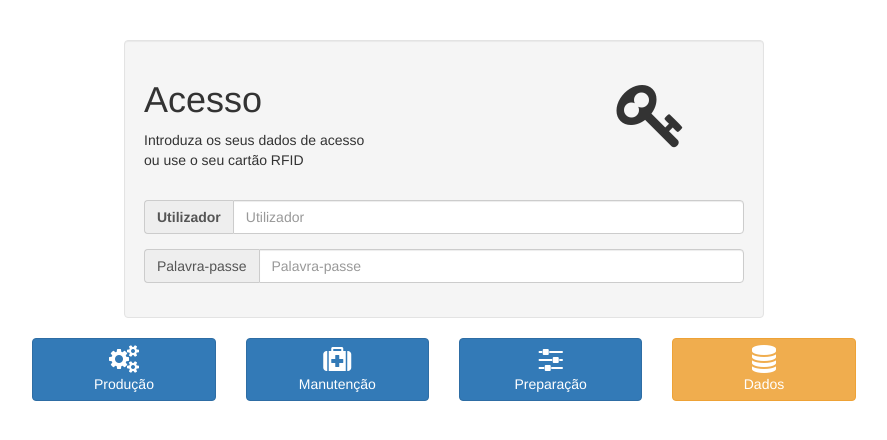
After one commit to hsmptg/prettest, a Flask app: page /Test in a window 1280 px wide. The commit adds this page. Shown: the top 440 px of the page, without its empty margins (196-1083 px from the left). Run offline with Flask 2, Linux system fonts and the light colour scheme; some libraries are stand-ins or nearby versions.

Commit message:
Bootstrap form 1st try

```diff
--- a/app/main/views.py
+++ b/app/main/views.py
@@ -26,6 +26,11 @@ def unauthorized_handler():
 @main.route('/')
 def index():
     return render_template('index.html', msg=MESSAGES['default'])
+
+
+@main.route('/Test')
+def Test():
+    return render_template('new.html')
 
 
 @main.route('/login', methods=['GET', 'POST'])
--- a/app/templates/base.html
+++ b/app/templates/base.html
@@ -25,6 +25,7 @@
                 <li><a href="/">Home</a></li>
                 <li><a href="/login">Login</a></li>
                 <li><a href="/logout">Logout</a></li>
+                <li><a href="/Test">Test</a></li>
             </ul>
         </div>
     </div>
--- /dev/null
+++ b/app/templates/new.html
@@ -0,0 +1,71 @@
+<!DOCTYPE html>
+<html lang="en">
+<head>
+    <meta charset="UTF-8">
+    <meta http-equiv="X-UA-Compatible" content="IE=edge">
+    <meta name="viewport" content="width=device-width, initial-scale=1">
+    <link rel="stylesheet" href="https://maxcdn.bootstrapcdn.com/bootstrap/3.3.5/css/bootstrap.min.css">
+    <link rel="stylesheet" href="https://maxcdn.bootstrapcdn.com/font-awesome/4.5.0/css/font-awesome.min.css">
+    <title>Bootstrap</title>
+</head>
+<body>
+<br>
+<br>
+<div class="col-xs-6 col-xs-offset-3 well">
+    <div class="row">
+        <div class="col-xs-9">
+            <h1 id="titulo">Acesso</h1>
+            <p>Introduza os seus dados de acesso<br>
+                ou use o seu cartão RFID</p><br>
+        </div>
+        <div class="col-xs-3">
+            <br><span class="fa fa-key fa-5x"></span>
+        </div>
+    </div>
+    <form role="form">
+        <div class="form-group">
+            <div class="input-group">
+                <span class="input-group-addon"><b>Utilizador</b></span>
+                <input class="form-control col-xs-6" type="text" id="username" placeholder="Utilizador">
+            </div>
+        </div>
+        <div class="form-group">
+            <div class="input-group">
+                <span class="input-group-addon">Palavra-passe</span>
+                <input class="form-control col-xs-6" type="password" id="password" placeholder="Palavra-passe">
+            </div>
+        </div>
+<!--
+        <div class="form-group">
+            <label for="pwd">Password:</label>
+            <input type="password" class="form-control" id="pwd" placeholder="Password">
+        </div>
+-->
+    </form>
+</div>
+<br>
+<br>
+<div class="container-fluid">
+    <div class="row">
+        <div class="col-xs-2 col-xs-offset-2">
+            <a href="#" class="btn btn-block btn-primary">
+                <span class="fa fa-cogs fa-2x"></span><br>Produção</a>
+        </div>
+        <div class="col-xs-2">
+            <a href="#" class="btn btn-block btn-primary">
+                <span class="fa fa-medkit fa-2x"></span><br>Manutenção</a>
+        </div>
+        <div class="col-xs-2">
+            <a href="#" class="btn btn-block btn-primary">
+                <span class="fa fa-sliders fa-2x"></span><br>Preparação</a>
+        </div>
+        <div class="col-xs-2">
+            <a href="#" class="btn btn-block btn-warning">
+                <span class="fa fa-database fa-2x"></span><br>Dados</a>
+        </div>
+    </div>
+</div>
+<script src="https://ajax.googleapis.com/ajax/libs/jquery/1.11.3/jquery.min.js"></script>
+<script src="https://maxcdn.bootstrapcdn.com/bootstrap/3.3.5/js/bootstrap.min.js"></script>
+</body>
+</html>
```
